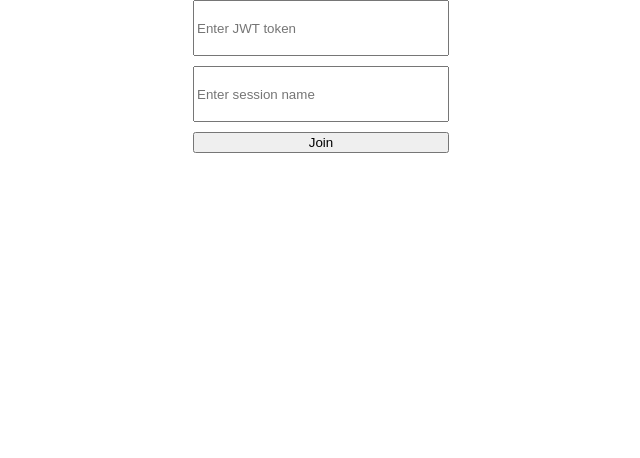
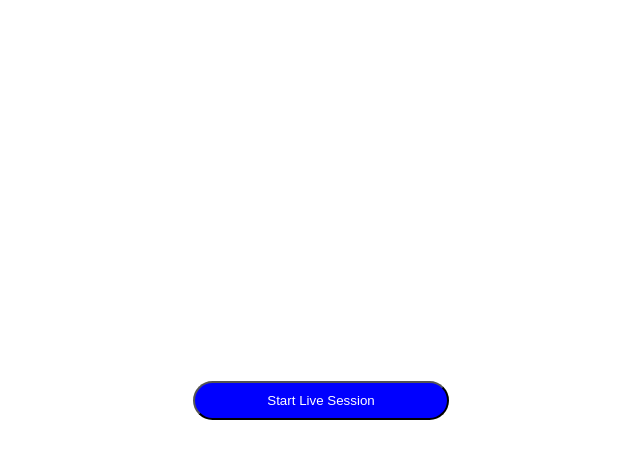
Before and after one commit to MgKyawLay/zoom_live, a React (Create React App) app: page / in a window 1280 px wide. Shown: the top 458 px of the page, without its empty margins (319-959 px from the left). Built offline with nearby package versions, Linux system fonts and the light colour scheme.

Commit message:
new join button

```diff
--- a/package.json
+++ b/package.json
@@ -12,6 +12,9 @@
     "react-dom": "^18.3.1",
     "react-scripts": "5.0.1",
     "web-vitals": "^2.1.4"
+  },
+  "devDependencies": {
+    "@babel/plugin-proposal-private-property-in-object" : "7.21.11"
   },
   "scripts": {
     "start": "react-scripts start",
--- a/src/App.js
+++ b/src/App.js
@@ -1,4 +1,4 @@
-import React, { useState } from "react"; // Import useState
+import React, { useState, useEffect } from "react";
 import "./App.css";
 import uitoolkit from "@zoom/videosdk-ui-toolkit";
 import "@zoom/videosdk-ui-toolkit/dist/videosdk-ui-toolkit.css";
@@ -6,38 +6,42 @@ import "@zoom/videosdk-ui-toolkit/dist/videosdk-ui-toolkit.css";
 function App() {
   const [token, setToken] = useState("");
   const [sessionName, setSessionName] = useState("");
+  const [hideBtn, setHideBtn] = useState(false);
+  const width = window.innerWidth;
+  const height = window.innerHeight;
 
+  useEffect(() => {
+    // Parse URL parameters
+    const params = new URLSearchParams(window.location.search);
+    const tokenParam = params.get("token");
+    const sessionNameParam = params.get("session_name");
+
+    if (tokenParam) setToken(tokenParam);
+    if (sessionNameParam) setSessionName(sessionNameParam);
+  }, []);
 
   const handleJoin = () => {
-    var config = {
+    const config = {
       videoSDKJWT: token,
       sessionName: sessionName,
       userName: "Instructor",
       sessionPasscode: "abc123",
       features: ["video", "audio", "share", "chat", "users", "settings"],
-      options: { init: {}, audio: {}, video: {}, share: {}},
+      options: { init: {}, audio: {}, video: {}, share: {} },
     };
+
     const sessionContainer = document.getElementById("sessionContainer");
     uitoolkit.joinSession(sessionContainer, config);
+    setHideBtn(true)
   };
 
   return (
-    <div className="App">
+    <div className="App" style={{ height: '100vh', width: '100vw',}}>
       <div id="sessionContainer"></div>
       <div className="inputContainer">
-        <input
-          type="text"
-          value={token}
-          onChange={(e) => setToken(e.target.value)} // Update state on token input change
-          placeholder="Enter JWT token"
-        />
-        <input
-          type="text"
-          value={sessionName}
-          onChange={(e) => setSessionName(e.target.value)} // Update state on session name input change
-          placeholder="Enter session name"
-        />
-        <button onClick={handleJoin}>Join</button>
+        {
+          !hideBtn && <button onClick={handleJoin} style={{padding: 10, borderRadius: 100, backgroundColor:'blue', color:'white'}}>Start Live Session</button>
+        }
 
       </div>
     </div>
```
Also changed, not shown: 1 other file (tests, documents, lock files or other folders).
